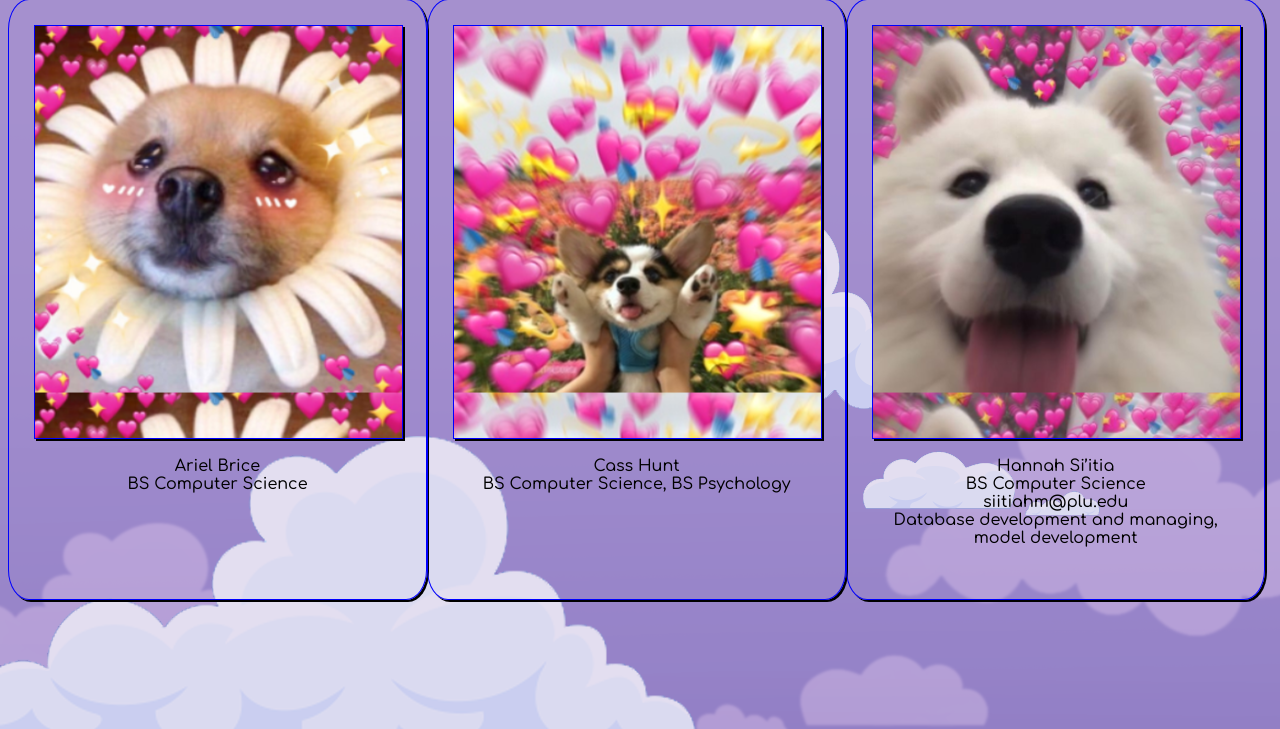
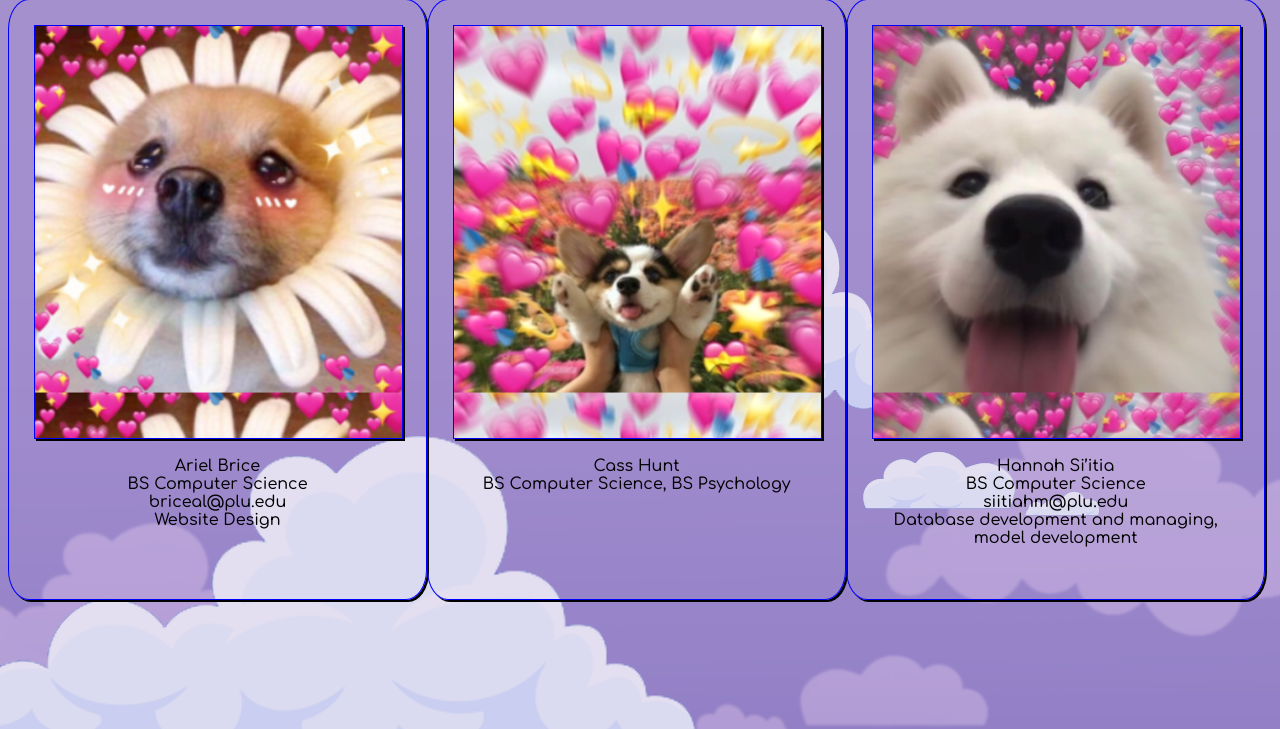
Before and after one commit to arielbrice/Personify-Capstone, a Flask app: page /about in a window 1280 px wide. Shown: the part 71-800 px from the top of the page. Run offline with Flask 2, Linux system fonts and the light colour scheme; parts of the project's set-up code (start-up, migrations or seed data) failed here and were passed over.

Commit message:
added Ariel Info

```diff
--- a/templates/about.html
+++ b/templates/about.html
@@ -18,8 +18,8 @@
 				<br>
 				<center>Ariel Brice</center>
 				<center>BS Computer Science</center>
-				<center></center>
-				<center></center>
+				<center>briceal@plu.edu</center>
+				<center>Website Design</center>
 
 
 			</div>
```
